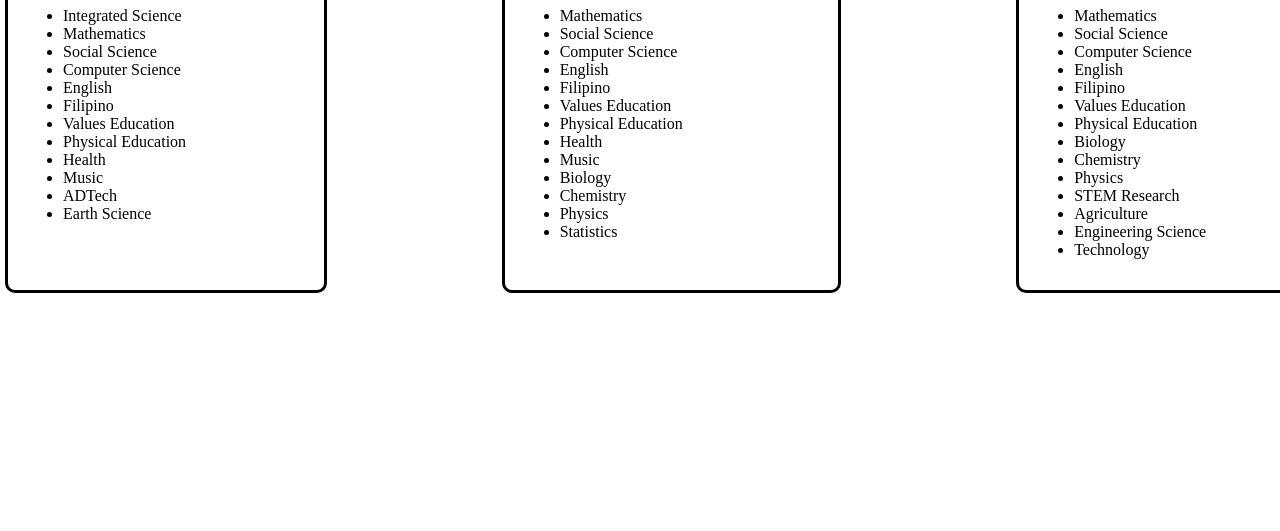
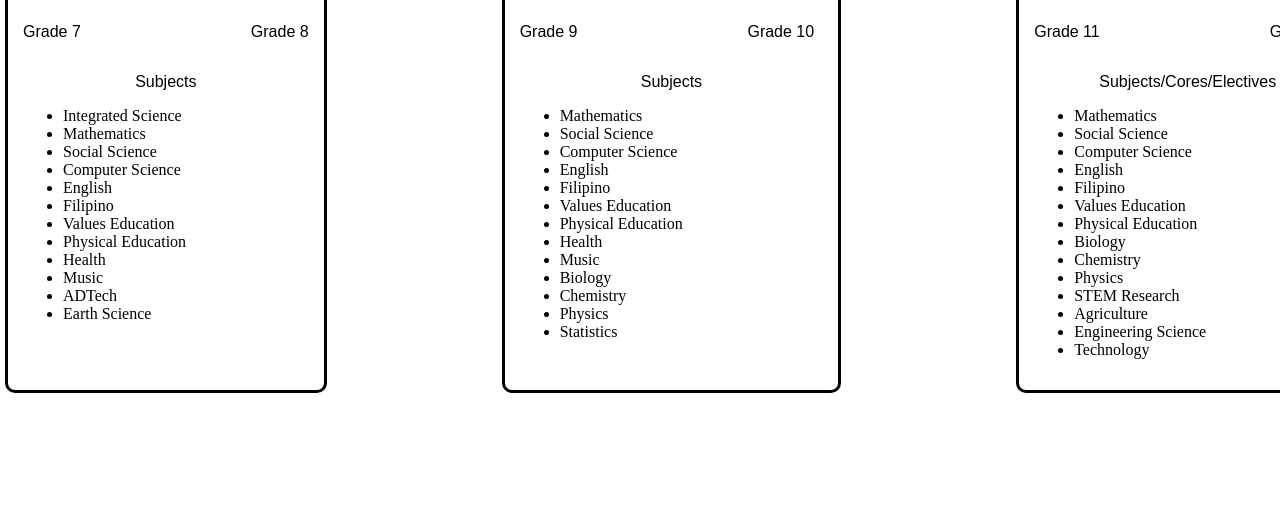
Before and after one commit to cs3-D-Felisilda-27/AdmissionsAndCurriculum, a plain HTML site: page curriculum.html in a window 1280 px wide. Shown: the part 269-800 px from the top of the page. Drawn offline with Linux system fonts and the light colour scheme.

Commit message:
Update curriculum.html

```diff
--- a/curriculum.html
+++ b/curriculum.html
@@ -271,6 +271,7 @@
 		}
 
 	.parent{
+		margin-top:100px;
 		display:inline-flex;
 		flex-direction:row;
 		justify-content:space-between;
@@ -287,7 +288,7 @@
 		}
 
 	.foundation,.advancement{
-		margin-right:175px
+		margin-right:175px;
 		}
 
 	.foundation,.advancement,.specialization{
```
